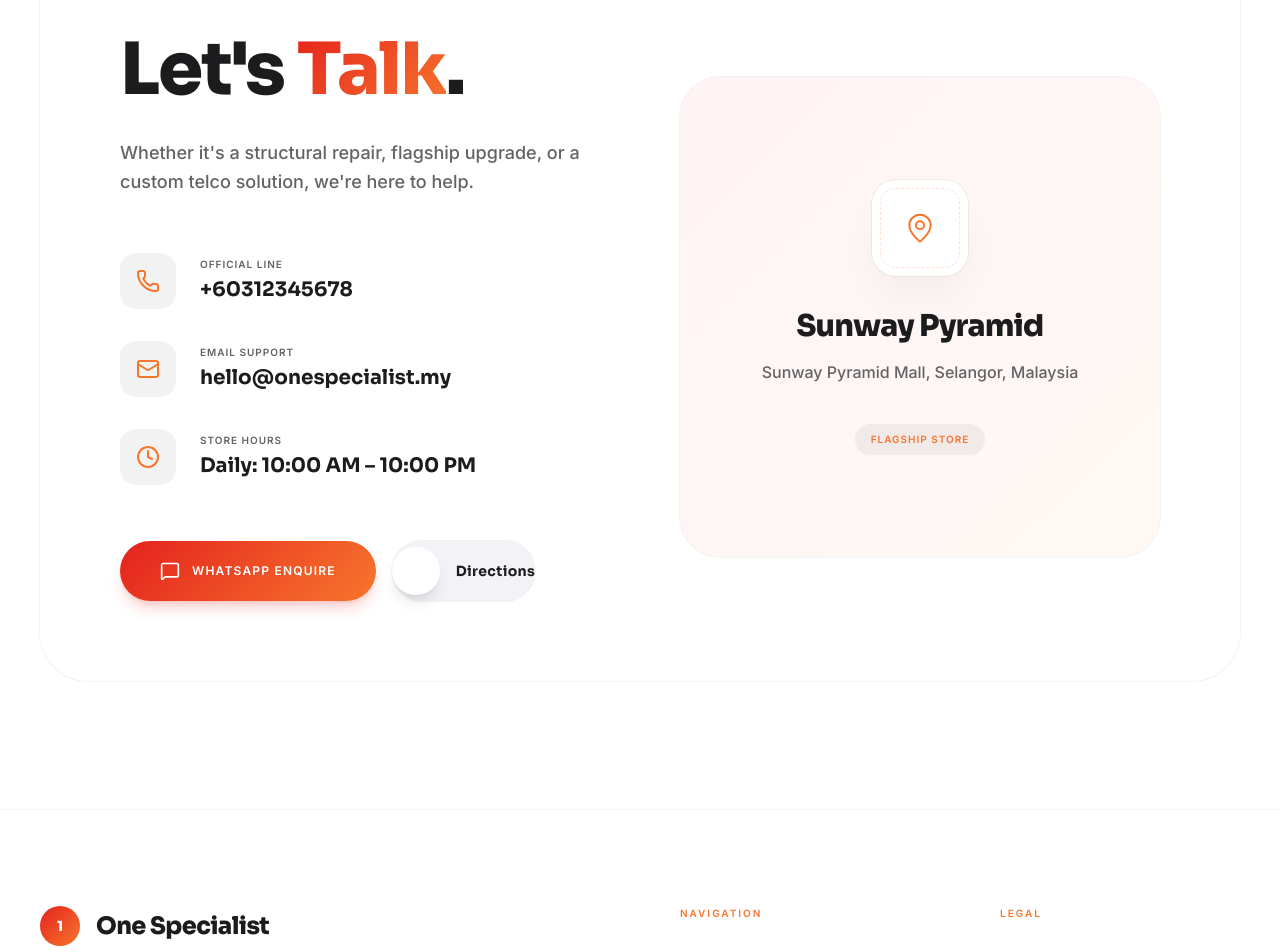
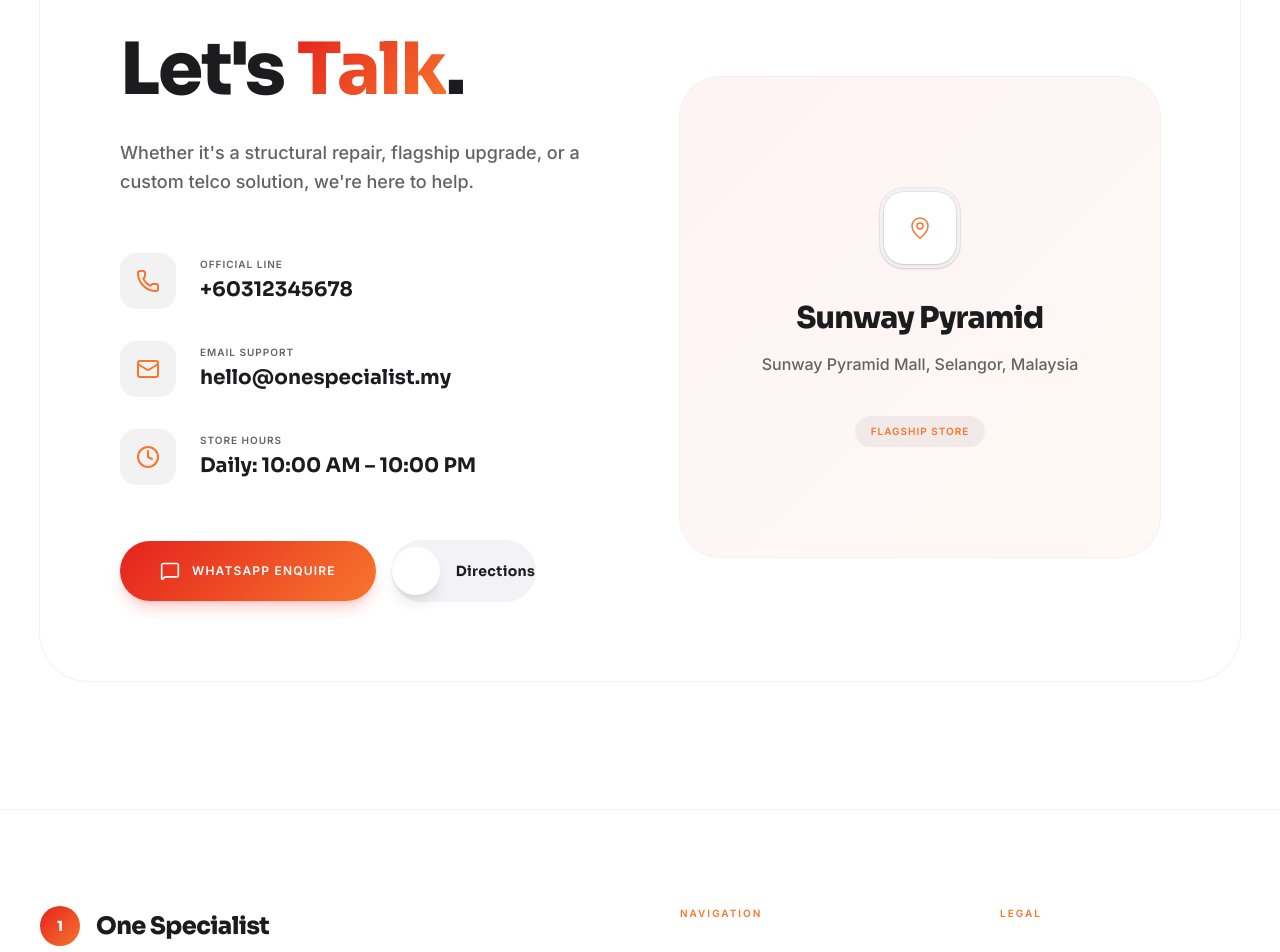
Before and after one commit to startasaasagency26-web/One-Specialist-Portfolio, a Next.js app: page / in a window 1280 px wide. Shown: the part 5832-6784 px from the top of the page. Built offline with nearby package versions, Linux system fonts and the light colour scheme.

Commit message:
Update contact-section.tsx

```diff
--- a/src/components/sections/contact-section.tsx
+++ b/src/components/sections/contact-section.tsx
@@ -77,10 +77,12 @@ export function ContactSection() {
               <div className="relative aspect-square overflow-hidden rounded-[2.5rem] bg-background ring-1 ring-line">
                 <div className="absolute inset-0 bg-brand-gradient opacity-5" />
                 <div className="relative flex h-full flex-col items-center justify-center p-12 text-center">
-                  <div className="mb-8 flex h-24 w-24 items-center justify-center rounded-3xl bg-surface ring-1 ring-line shadow-[0_24px_48px_-12px_rgba(0,0,0,0.06)] relative">
-                    <div className="absolute inset-2 rounded-2xl border border-dashed border-brand-orange/20 bg-gradient-to-b from-white to-background/30" />
-                    <MapPin size={32} className="text-brand-orange relative z-10" strokeWidth={1.5} />
+                  <div className="mb-8 flex h-20 w-20 items-center justify-center rounded-3xl bg-surface-strong ring-1 ring-line shadow-sm relative">
+                    <div className="absolute inset-[4px] bg-surface rounded-[1.25rem] ring-1 ring-line shadow-sm flex items-center justify-center">
+                      <MapPin size={24} className="text-brand-orange" strokeWidth={1.5} />
+                    </div>
                   </div>
+
 
                   <h3 className="font-display text-3xl font-black text-ink">Sunway Pyramid</h3>
                   <p className="mt-4 max-w-xs text-base font-medium text-muted">{contactDetails.address}</p>
```
